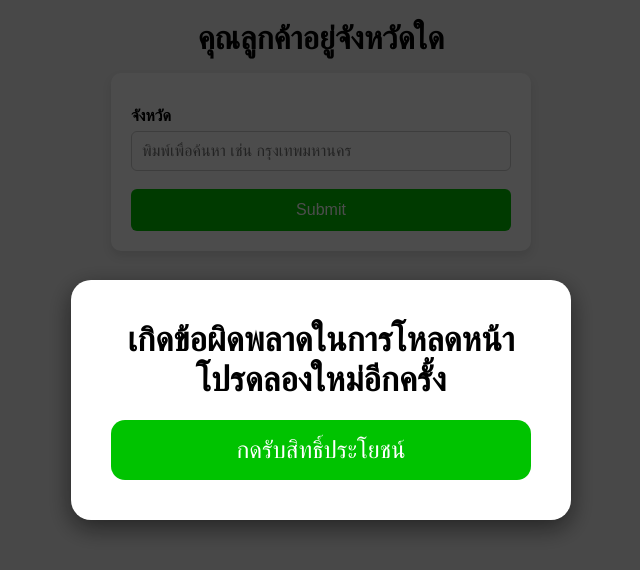
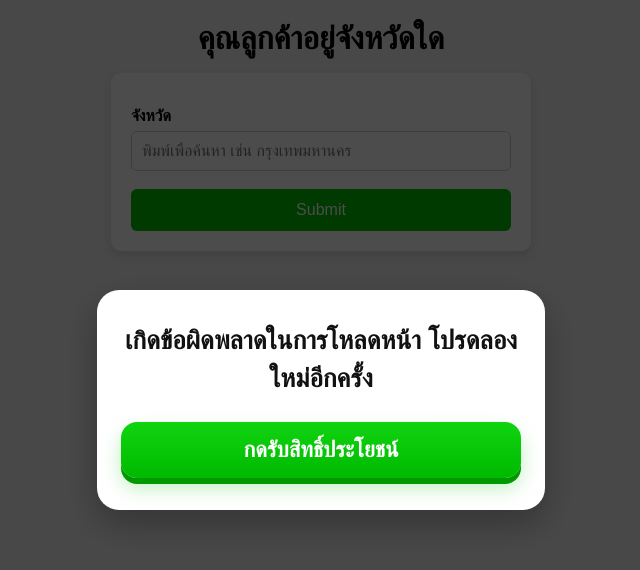
Before and after one commit to GoldCityFT/ScanQRCodeOA, a plain HTML site: page Form3.html in a window 1280 px wide. Shown: the whole page, without its empty margins (319-959 px from the left). Drawn offline with Linux system fonts and the light colour scheme.

Commit message:
Update Form3.html

```diff
--- a/Form3.html
+++ b/Form3.html
@@ -140,26 +140,44 @@
     }
     #modal > div{
       background:#fff;
-      padding:40px;
-      border-radius:20px;
+      padding:32px 24px;
+      border-radius:22px;
       text-align:center;
       width:90%;
-      max-width:420px;
-      box-shadow:0 8px 25px rgba(0,0,0,.5);
+      max-width:400px;
+      box-shadow:0 14px 36px rgba(0,0,0,.28);;
     }
 
     #modalText{
-      font-size:clamp(24px, 6vw, 34px);
-      font-weight:800;
-      margin:0 0 20px;
+      font-size:clamp(18px, 4.8vw, 26px);
+      line-height:1.45;
+      font-weight:700;
+      margin:0 0 24px;
+      color:#111;
     }
 
     #modal button{
       margin-top:0;
-      padding:16px;
-      font-size:clamp(18px, 4.5vw, 24px);
-      border-radius:14px;
+      padding:15px 18px;
+      font-size:clamp(18px, 4.2vw, 22px);
+      font-weight:700;
+      border-radius:16px;
+      border:none;
+      background:linear-gradient(180deg, #10d410 0%, #00b900 100%);
+      color:#fff;
+      box-shadow:0 6px 0 #009a00, 0 10px 20px rgba(0,195,0,.25);
+      transform:translateY(0);
+      transition:transform .08s ease, box-shadow .08s ease, filter .15s ease;
     }
+    #modal button:hover{
+      filter:brightness(1.03);
+    }
+
+    #modal button:active{
+      transform:translateY(4px);
+      box-shadow:0 2px 0 #009a00, 0 6px 12px rgba(0,195,0,.18);
+    }
+
      /* Popup ยืนยันจังหวัด */
     #confirmModal{
       display:none;
```
